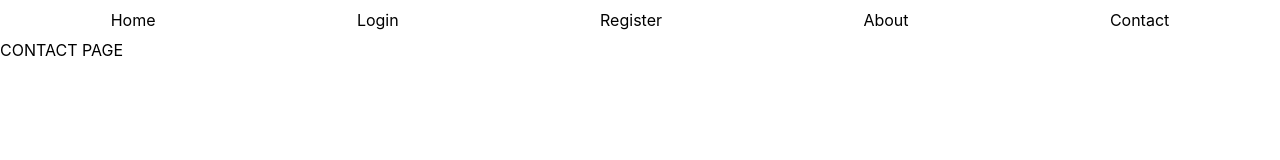
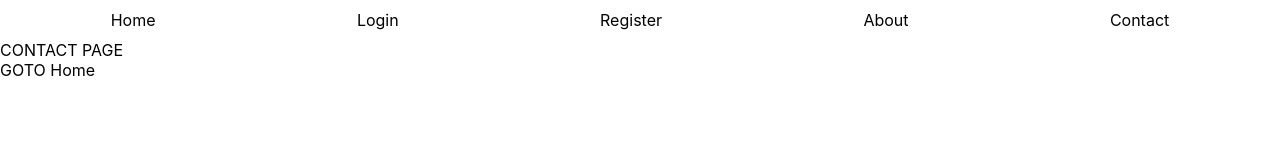
Before and after one commit to masai-oss/sample_project, a React (Create React App) app in the folder src/client/: page /contact in a window 1280 px wide. Shown: the top 160 px of the page. Built offline with nearby package versions, Linux system fonts and the light colour scheme.

Commit message:
added navigation link to home page on contact page

```diff
--- a/src/client/src/routes/Contact.jsx
+++ b/src/client/src/routes/Contact.jsx
@@ -1,7 +1,13 @@
 import React from "react";
+import { Link } from "react-router-dom";
 
 const Contact = () => {
-  return <div>CONTACT PAGE</div>;
+  return (
+    <>
+      <div>CONTACT PAGE</div>
+      <Link to="/">GOTO Home</Link>
+    </>
+  );
 };
 
 export default Contact;
```
